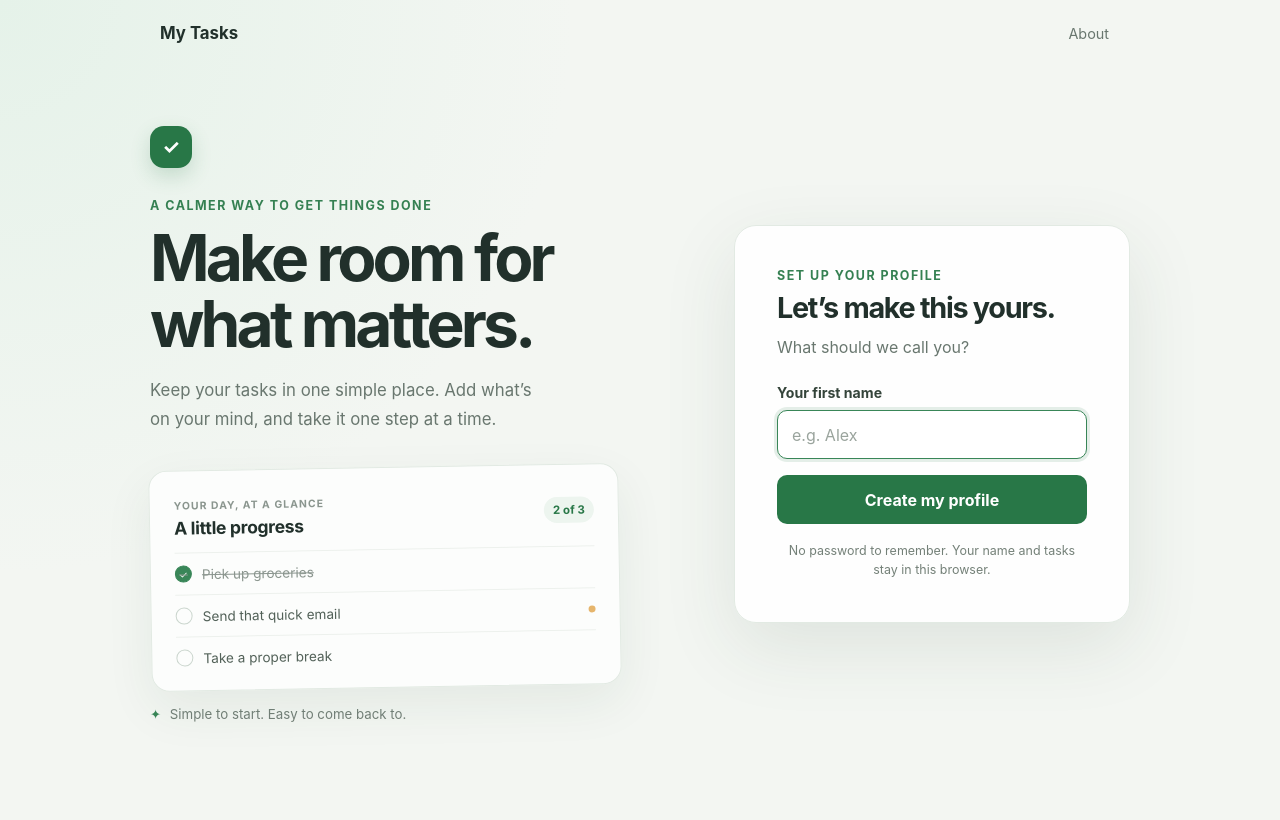
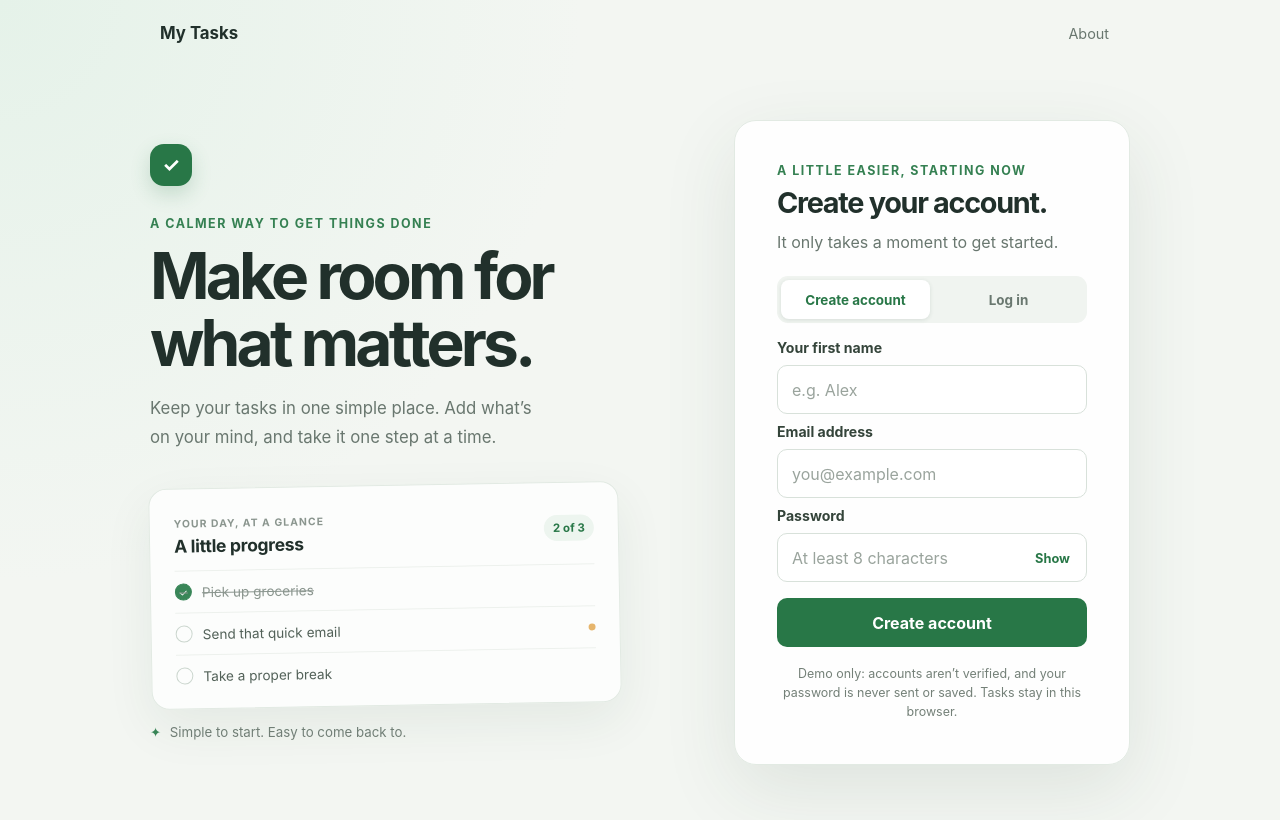
Before and after one commit to ChristineNanu/Task-Tracker, a Vue app in the folder vue-project/: page / in a window 1280 px wide. Shown: the top 820 px of the page. Built offline with nearby package versions, Linux system fonts and the light colour scheme.

Commit message:
feat: enhance welcome view with account creation and login functionality

```diff
--- a/vue-project/src/assets/main.css
+++ b/vue-project/src/assets/main.css
@@ -78,6 +78,60 @@ button {
   background: transparent;
   color: #69776f;
   font-size: 0.9rem;
+}
+
+.account-switch {
+  display: grid;
+  grid-template-columns: 1fr 1fr;
+  gap: 4px;
+  margin-top: 22px;
+  padding: 4px;
+  border-radius: 11px;
+  background: #f0f4f0;
+}
+
+.account-switch button {
+  min-height: 39px;
+  padding: 0 8px;
+  border: 0;
+  border-radius: 8px;
+  background: transparent;
+  color: #69776f;
+  font-size: 0.84rem;
+  font-weight: 650;
+}
+
+.account-switch button.selected {
+  background: white;
+  color: #287747;
+  box-shadow: 0 1px 4px rgba(35, 65, 46, 0.12);
+}
+
+.password-field {
+  position: relative;
+}
+
+.welcome-form .password-field input {
+  padding-right: 64px;
+}
+
+.password-toggle {
+  position: absolute;
+  top: 50%;
+  right: 12px;
+  padding: 5px;
+  border: 0;
+  background: transparent;
+  color: #287747;
+  font-size: 0.8rem;
+  font-weight: 650;
+  transform: translateY(-50%);
+}
+
+.password-toggle:focus-visible,
+.account-switch button:focus-visible {
+  outline: 3px solid rgba(57, 134, 88, 0.32);
+  outline-offset: 2px;
 }
 
 .logout-error {
@@ -259,7 +313,7 @@ button {
 .welcome-form {
   display: grid;
   gap: 9px;
-  margin-top: 25px;
+  margin-top: 16px;
 }
 
 .welcome-form label {
--- a/vue-project/src/views/WelcomeView.vue
+++ b/vue-project/src/views/WelcomeView.vue
@@ -6,8 +6,12 @@ const profileKey = 'task-tracker-profile'
 const router = useRouter()
 const profileName = ref(loadProfile())
 const name = ref('')
+const email = ref('')
+const password = ref('')
 const errorMessage = ref('')
 const isEditing = ref(false)
+const isLogin = ref(false)
+const showPassword = ref(false)
 
 function loadProfile(): string {
   try {
@@ -17,21 +21,32 @@ function loadProfile(): string {
   }
 }
 
-function saveProfile() {
+function submitAccountForm() {
   const trimmedName = name.value.trim()
-  if (!trimmedName) {
+  if (!isLogin.value && !trimmedName) {
     errorMessage.value = 'Please enter your first name.'
     return
   }
 
   try {
+    if (isLogin.value) {
+      localStorage.removeItem(profileKey)
+    } else {
       localStorage.setItem(profileKey, trimmedName)
       profileName.value = trimmedName
+    }
     errorMessage.value = ''
     void router.push('/tasks')
   } catch {
-    errorMessage.value = 'We couldn’t save your profile in this browser. Please try again.'
+    errorMessage.value = 'We couldn’t continue. Please try again.'
   }
+}
+
+function selectMode(login: boolean) {
+  isLogin.value = login
+  password.value = ''
+  showPassword.value = false
+  errorMessage.value = ''
 }
 </script>
 
@@ -83,11 +98,33 @@ function saveProfile() {
         </template>
 
         <template v-else>
-          <p class="eyebrow">Set up your profile</p>
-          <h2 class="panel-title">Let’s make this yours.</h2>
-          <p class="panel-description">What should we call you?</p>
+          <p class="eyebrow">A little easier, starting now</p>
+          <h2 class="panel-title">{{ isLogin ? 'Welcome back.' : 'Create your account.' }}</h2>
+          <p class="panel-description">
+            {{ isLogin ? 'Log in to get back to your tasks.' : 'It only takes a moment to get started.' }}
+          </p>
 
-          <form class="welcome-form" @submit.prevent="saveProfile">
+          <div class="account-switch" aria-label="Choose an option">
+            <button
+              type="button"
+              :class="{ selected: !isLogin }"
+              :aria-pressed="!isLogin"
+              @click="selectMode(false)"
+            >
+              Create account
+            </button>
+            <button
+              type="button"
+              :class="{ selected: isLogin }"
+              :aria-pressed="isLogin"
+              @click="selectMode(true)"
+            >
+              Log in
+            </button>
+          </div>
+
+          <form class="welcome-form" @submit.prevent="submitAccountForm">
+            <template v-if="!isLogin">
               <label for="profile-name">Your first name</label>
               <input
                 id="profile-name"
@@ -98,14 +135,50 @@ function saveProfile() {
                 placeholder="e.g. Alex"
                 maxlength="60"
                 required
-              autofocus
               />
-            <button class="welcome-submit" type="submit">Create my profile</button>
+            </template>
+
+            <label for="account-email">Email address</label>
+            <input
+              id="account-email"
+              v-model="email"
+              type="email"
+              name="email"
+              autocomplete="email"
+              placeholder="you@example.com"
+              required
+            />
+
+            <label for="account-password">Password</label>
+            <div class="password-field">
+              <input
+                id="account-password"
+                v-model="password"
+                :type="showPassword ? 'text' : 'password'"
+                name="password"
+                :autocomplete="isLogin ? 'current-password' : 'new-password'"
+                :minlength="isLogin ? undefined : 8"
+                :placeholder="isLogin ? 'Enter your password' : 'At least 8 characters'"
+                required
+              />
+              <button
+                class="password-toggle"
+                type="button"
+                :aria-label="showPassword ? 'Hide password' : 'Show password'"
+                @click="showPassword = !showPassword"
+              >
+                {{ showPassword ? 'Hide' : 'Show' }}
+              </button>
+            </div>
+
+            <button class="welcome-submit" type="submit">
+              {{ isLogin ? 'Log in' : 'Create account' }}
+            </button>
             <p v-if="errorMessage" class="welcome-error" role="alert">{{ errorMessage }}</p>
           </form>
 
           <p class="privacy-note">
-            No password to remember. Your name and tasks stay in this browser.
+            Demo only: accounts aren’t verified, and your password is never sent or saved. Tasks stay in this browser.
           </p>
           <button v-if="profileName" class="text-button" type="button" @click="isEditing = false">
             Back to {{ profileName }}’s profile
```
Lines whose indentation alone changed are shown as unchanged.
